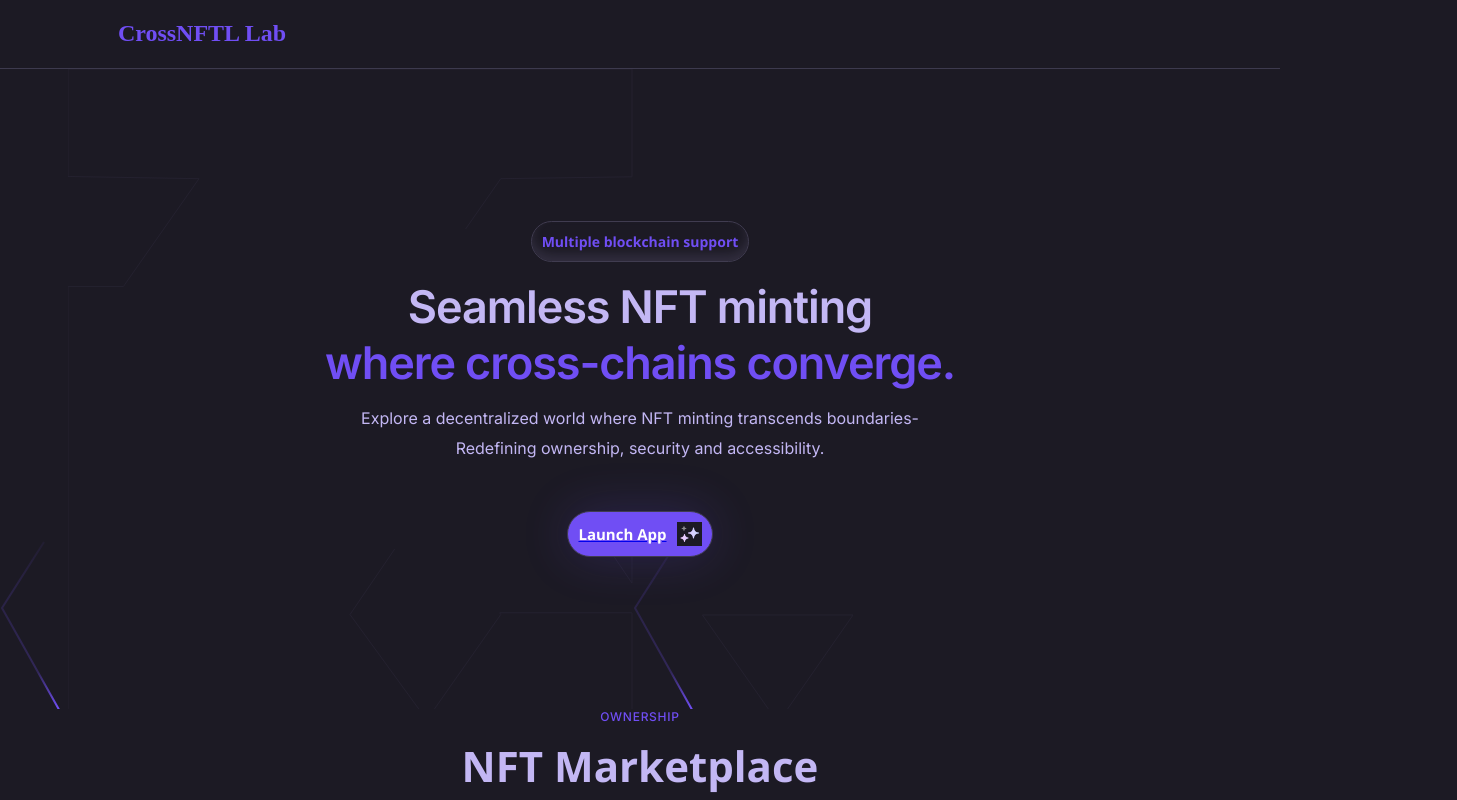
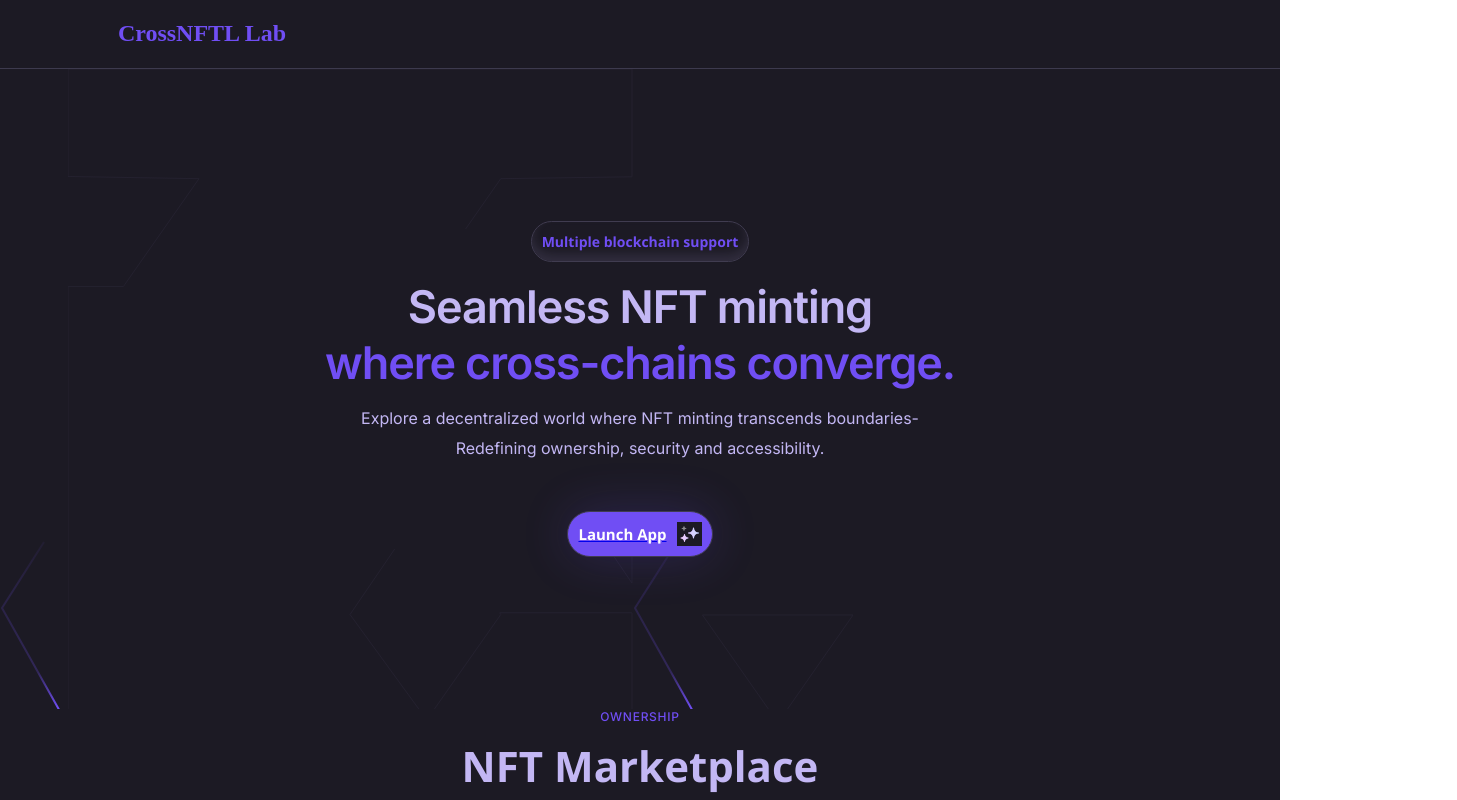
Before and after one commit to Gadera/crossnft, a React (Vite) app: page / in a window 1280 px wide. Shown: the top 800 px of the page, 1457 px wide, since content can reach past the window. Built offline with nearby package versions, Linux system fonts and the light colour scheme.

Commit message:
fix overflow bug

```diff
--- a/src/App.css
+++ b/src/App.css
@@ -6,11 +6,16 @@
   font-family: system-ui, "inter" -apple-system, BlinkMacSystemFont, 'Segoe UI', Roboto, Oxygen, Ubuntu, Cantarell, 'Open Sans', 'Helvetica Neue', sans-serif;
   /* overflow: hidden; */
 }
-.home_container{
+.app_container{
   width: 100vw;
   height: 100vh;
   background: #1C1A24;
-  transition: all 5s ease-in-out;
+  overflow-x: hidden;
+}
+.home_container{
+ width: 100%;
+ height: 100%;
+  /* overflow-y: hidden; */
 }
 /* .logo {
   height: 4em;
@@ -31,7 +36,6 @@
 /* ***********************************************************trans syles ******************************************************/
 
 .tans_container{
-
   width: 100vw;
   height: 80vh;
   display: flex;
--- a/src/App.jsx
+++ b/src/App.jsx
@@ -6,14 +6,14 @@ import { Route, Routes } from 'react-router-dom'
 
 function App() {
   return (
-    <>
+    <div className='app_container'>
     <Header />
     <Routes>
      <Route path="/" element={<Home />} />
      <Route path='/launch_app/transaction' element={<Trans />}/>
     {/* <Footer /> */}
     </Routes>
-    </>
+    </div>
   )
 }
 
```
